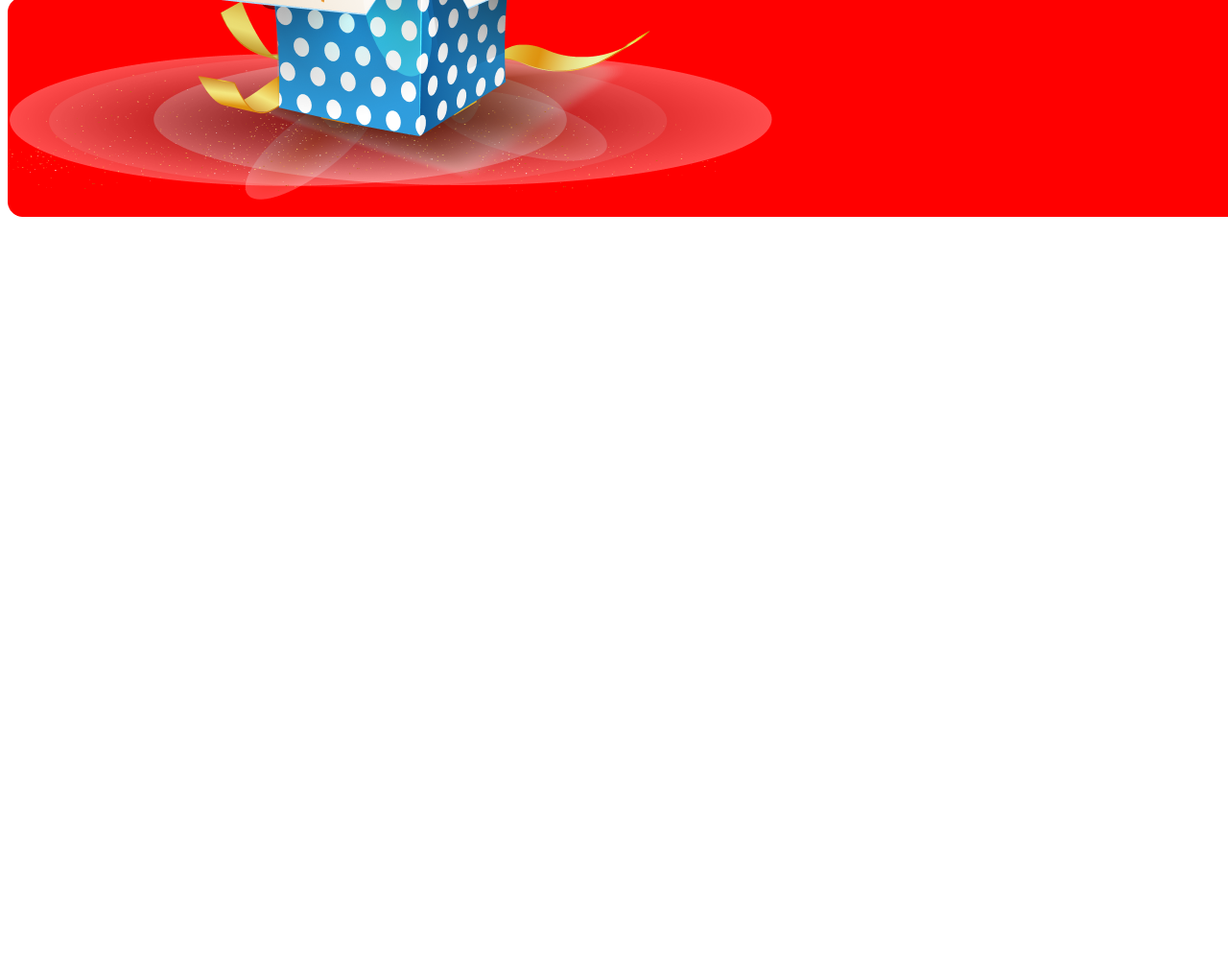
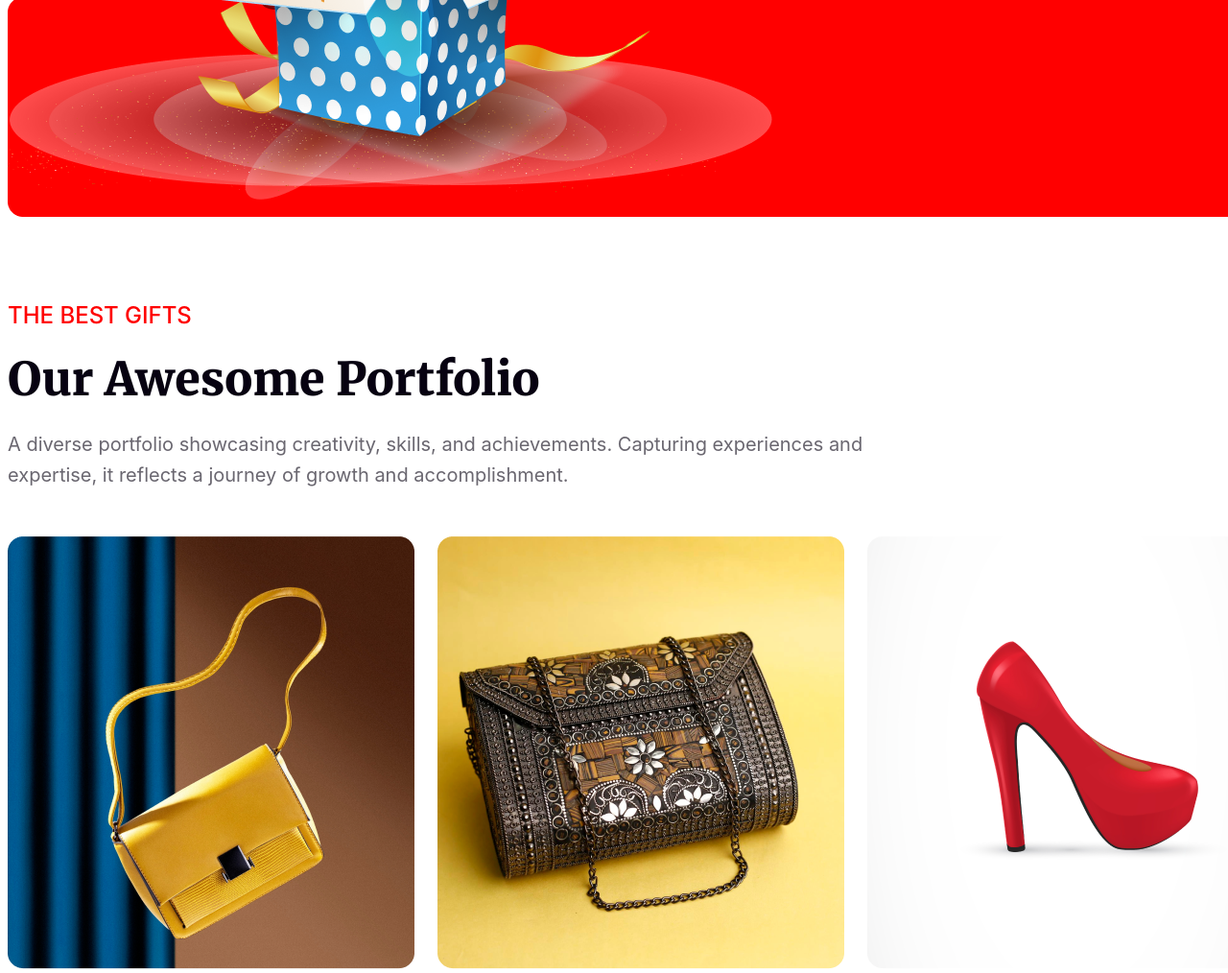
Before and after one commit to Nazmul52/Assignement-1-PGH, a plain HTML site: page index.html in a window 1280 px wide. Shown: the part 4635-5649 px from the top of the page at 96% size. Before the commit the page ends 4901 px from the top, so only its background shows below. Drawn offline with Linux system fonts and the light colour scheme.

Commit message:
Addedd Portfolio section

```diff
--- a/css/style.css
+++ b/css/style.css
@@ -347,3 +347,55 @@ body {
 .holiday-sale > .bottom-content > .top-images > .second-image > img:nth-child(2) {
     margin-left: 92px;
 }
+
+/* Portfolio CSS */
+
+.portfolio {
+    width: 1320px;
+    height: 1163px;
+    margin: auto;
+    margin-bottom: 48px;
+}
+
+.portfolio > .portfolio-content > h6 {
+    color: #F00;
+    font-family: Inter;
+    font-size: 24px;
+    font-weight: 500;
+    line-height: normal;
+    text-transform: uppercase;
+    margin-bottom: 0px;
+}
+
+.portfolio > .portfolio-content > h1 {
+    color: #070211;
+    font-size: 48px;
+    font-weight: 900;
+    line-height: normal;
+    text-transform: capitalize;
+    margin-top: 22px;
+    margin-bottom: 0px;
+}
+
+.portfolio > .portfolio-content > p {
+    color: rgba(7, 2, 17, 0.60);
+    font-family: Inter;
+    font-size: 20px;
+    font-weight: 400;
+    line-height: 32px; /* 160% */
+    width: 896px;
+    margin-top: 22px;
+}
+
+.portfolio-images-1 {
+    margin-top: 48px;
+}
+
+.portfolio-images-1, .portfolio-images-2  {
+    display: flex;
+    justify-content: space-between;
+}
+
+.portfolio-images-2  {
+    margin-top: 24px;
+}
--- a/index.html
+++ b/index.html
@@ -88,6 +88,24 @@
                 </div>
             </div>
         </section>
+
+        <section class="portfolio">
+            <div class="portfolio-content">
+                <h6>the best gifts</h6>
+                <h1>our awesome portfolio</h1>
+                <p>A diverse portfolio showcasing creativity, skills, and achievements. Capturing experiences and expertise, it reflects a journey of growth and accomplishment.</p>
+            </div>
+            <div class="portfolio-images-1">
+                <img class="image-1" src="images/Rectangle 3.png" alt="Yellow Bag">
+                <img class="image-1" src="images/Rectangle 4.png" alt="Artistry Bag">
+                <img class="image-1" src="images/Rectangle 5.png" alt="Red Show">
+            </div>
+            <div class="portfolio-images-2">
+                <img class="image-1" src="images/Rectangle 6.png" alt="High Heel">
+                <img class="image-1" src="images/Rectangle 7.png" alt="Sunglass">
+                <img class="image-1" src="images/Rectangle 8.png" alt="Bangles">
+            </div>
+        </section>
     </main>
     <footer>
 
```
